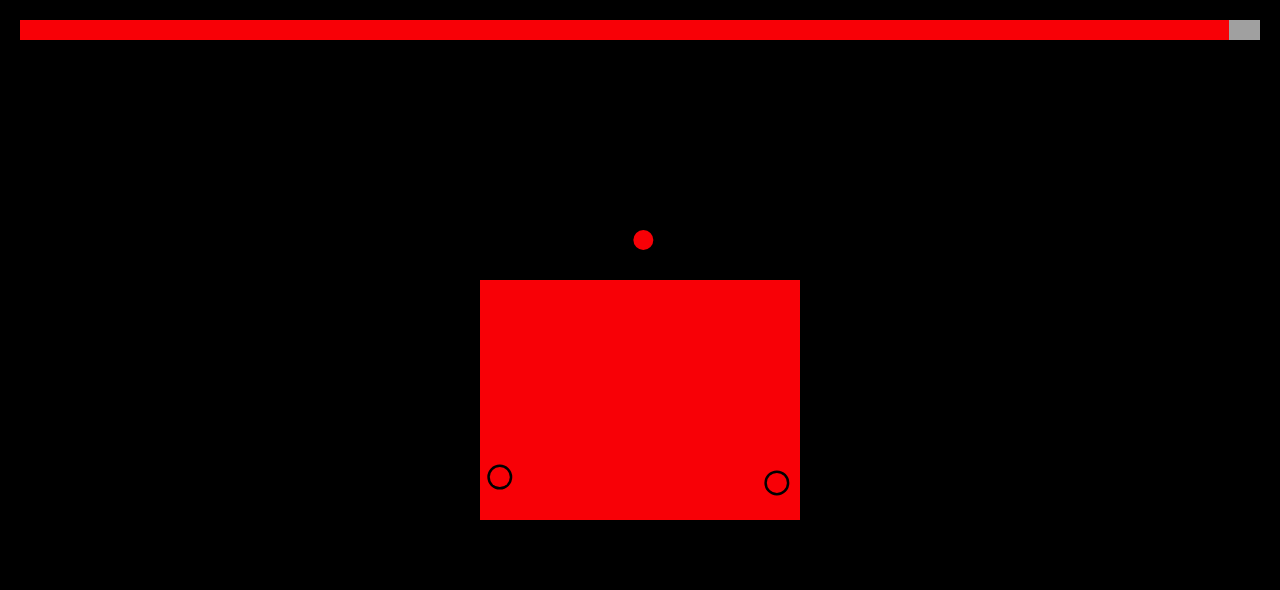
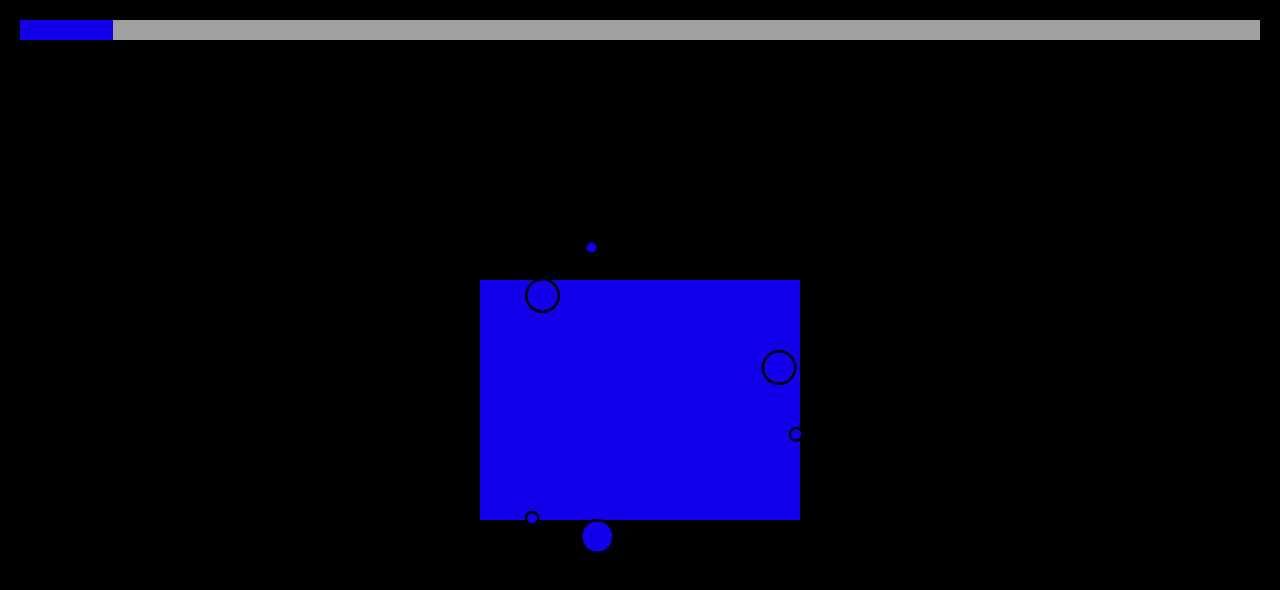
Before and after one commit to dustinpfister/em, a plain HTML site: page index.html in a window 1280 px wide. Drawn offline with Linux system fonts and the light colour scheme.

Commit message:
showing targets

```diff
--- a/index.html
+++ b/index.html
@@ -64,15 +64,27 @@
 	    ctx.strokeStyle = '#000000';
 		//ctx.fillStyle = 'rgba('+ Math.floor(EM.ME.happy * 255) +',0,' + Math.floor(255 - EM.ME.happy * 255) + ',1)';
 
-
-
-
+	    oi = 0;
 	    while(oi < oLen){
 
 		    orbit = EM.ME.orbits[oi];
 
 		    ctx.beginPath();
-		    ctx.arc(orbit.x, orbit.y, 10, 0, Math.PI*2);
+		    ctx.arc(orbit.x, orbit.y, 15, 0, Math.PI*2);
+		    ctx.closePath();
+			ctx.stroke();
+			ctx.fill();
+
+		    oi += 1;
+		}
+
+		oi = 0;
+	    while(oi < oLen){
+
+		    orbit = EM.ME.orbits[oi];
+
+		    ctx.beginPath();
+		    ctx.arc(orbit.targetX, orbit.targetY, 5, 0, Math.PI*2);
 		    ctx.closePath();
 			ctx.stroke();
 			ctx.fill();
@@ -134,7 +146,7 @@
     // attach mouse events
     canvas.addEventListener('mousedown', EM.inMaster);
     canvas.addEventListener('mouseup', EM.inMaster);
-    canvas.addEventListener('mousemove', EM.inMaster);
+    //canvas.addEventListener('mousemove', EM.inMaster);
 
     // attach touch events
     canvas.addEventListener('touchstart', EM.inMaster);
--- a/js/em.js
+++ b/js/em.js
@@ -33,7 +33,7 @@ var EM = (function(){
 		lastPurge : new Date(0),
 		touchLife : 5000,
 
-		happy : 1,
+		happy : .1,
 		deltaHappy : -0.01,
 		updateRate : 1000,
 		lastUpdate : new Date(0),
@@ -99,9 +99,11 @@ var EM = (function(){
 			a = Math.atan2(this.targetY - this.y, this.targetX - this.x),
 			d = distance(this.targetX, this.targetY, this.x, this.y),
 
-			overFrame = 10;
+			overFrame = 20;
 
-			if(d <= 10){
+
+			/*
+			if(d <= 11){
 
 			    //overFrame = d;
 
@@ -111,13 +113,24 @@ var EM = (function(){
 
 				//}
 
+				console.log(overFrame);
+
 			}
 
-			//this.dx = Math.cos(a) * (d / overFrame);
-			//this.dy = Math.sin(a) * (d / overFrame);
+			*/
 
-			this.dx = Math.cos(a) * (d / 1);
-			this.dy = Math.sin(a) * (d / 1);
+			if(d <= 20){
+
+			    overFrame = 1 + Math.floor((d / 20) * 9);
+
+			}
+			console.log(overFrame);
+
+			this.dx = Math.cos(a) * (d / overFrame);
+			this.dy = Math.sin(a) * (d / overFrame);
+
+			//this.dx = Math.cos(a) * (d / 5);
+			//this.dy = Math.sin(a) * (d / 5);
 
 		},
 
@@ -190,8 +203,6 @@ var EM = (function(){
 				//ME.orbitMaxTick = 2000 - 1950 * ME.happy;
 
 				ME.deltaTick = Math.floor(49 * ME.happy + 1);
-
-				console.log(ME.orbitTick);
 
 				ME.moveRate = 100 - 95 * ME.happy;
 
```
